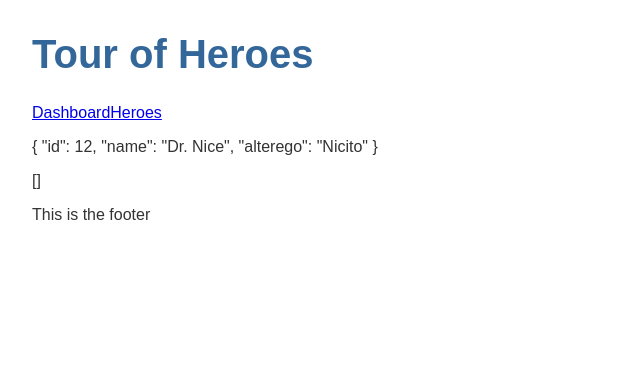
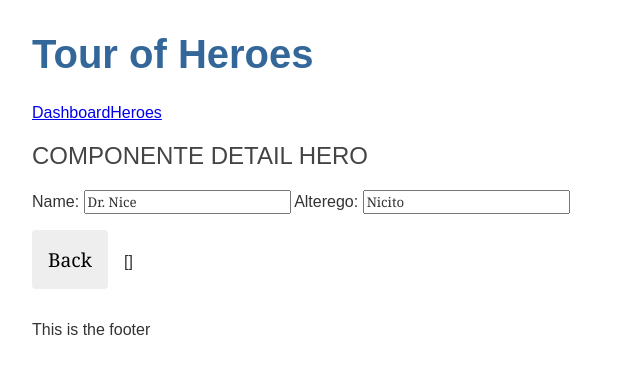
Before and after one commit to Experis-Upskilling-Program/tour-of-heroes, an Angular app: page /detail-hero/12 in a window 1280 px wide. Shown: the top 374 px of the page, without its empty margins (0-640 px from the left). Built offline with nearby package versions, Linux system fonts and the light colour scheme.

Commit message:
Obteniendo el id y llenado el formulario con los datos del heroe y creando boton para regresar al componente anterior

```diff
--- a/src/app/components/dashboard/dashboard.component.html
+++ b/src/app/components/dashboard/dashboard.component.html
@@ -1,4 +1,5 @@
-<p>{{ heroes | json }}</p>
+<!-- <p>{{ heroes | json }}</p> -->
+<h2>COMPONENTE DASHBOARD</h2>
 <ul>
   <li *ngFor="let heroe of heroes" >
     <a routerLink="/detail-hero/{{heroe.id}}">{{heroe.name}}</a>
--- a/src/app/components/detail-hero/detail-hero.component.html
+++ b/src/app/components/detail-hero/detail-hero.component.html
@@ -1 +1,14 @@
-<p>{{heroe|json}}</p>
+<!-- <p>{{heroe|json}}</p> -->
+<h2>COMPONENTE DETAIL HERO</h2>
+<div *ngIf="heroe">
+  <label>
+    Name:
+    <input type="text" [(ngModel)]="heroe.name" />
+  </label>
+
+  <label *ngIf="heroe.alterego">
+    Alterego:
+    <input type="text" [(ngModel)]="heroe.alterego" />
+  </label>
+</div>
+<button type="button" (click)="goBack()">Back</button>
--- a/src/app/components/detail-hero/detail-hero.component.ts
+++ b/src/app/components/detail-hero/detail-hero.component.ts
@@ -2,6 +2,7 @@ import { Component, OnInit } from '@angular/core';
 import { ActivatedRoute } from '@angular/router';
 import { Heroe } from 'src/app/interface/heroe';
 import { HeroesService } from 'src/app/services/heroes.service';
+import { Location } from '@angular/common';
 
 @Component({
   selector: 'app-detail-hero',
@@ -13,7 +14,8 @@ export class DetailHeroComponent implements OnInit {
 
   constructor(
     private route: ActivatedRoute,
-    private heroeService: HeroesService
+    private heroeService: HeroesService,
+    private location: Location
   ) {}
 
   ngOnInit(): void {
@@ -23,4 +25,8 @@ export class DetailHeroComponent implements OnInit {
       this.heroe = data;
     });
   }
+
+  goBack(): void {
+      this.location.back();
+  }
 }
--- a/src/app/components/heroes/heroes.component.html
+++ b/src/app/components/heroes/heroes.component.html
@@ -1,3 +1,4 @@
+<h2>COMPONENTE HEROES</h2>
 <h2>HEROE</h2>
 <h4>ID: {{heroe.id}}</h4>
 <h4>NAME: {{heroe.name}}</h4>
```
